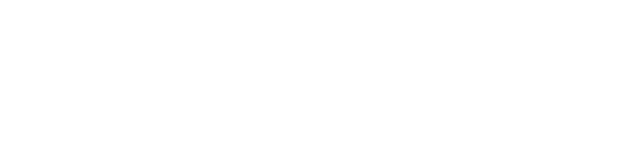
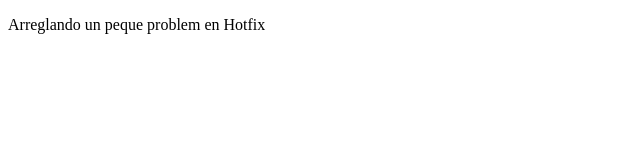
Before and after one commit to fdpalomeque/Invie-githubb, a plain HTML site: page index.html in a window 1280 px wide. Shown: the whole page, without its empty margins (0-640 px from the left). Drawn offline with Linux system fonts and the light colour scheme.

Commit message:
Primer arreglo

```diff
--- a/index.html
+++ b/index.html
@@ -5,6 +5,6 @@
     <title>sdflkmn</title>
   </head>
   <body>
-
+    <p>Arreglando un peque problem en Hotfix<p>
   </body>
 </html>
```
